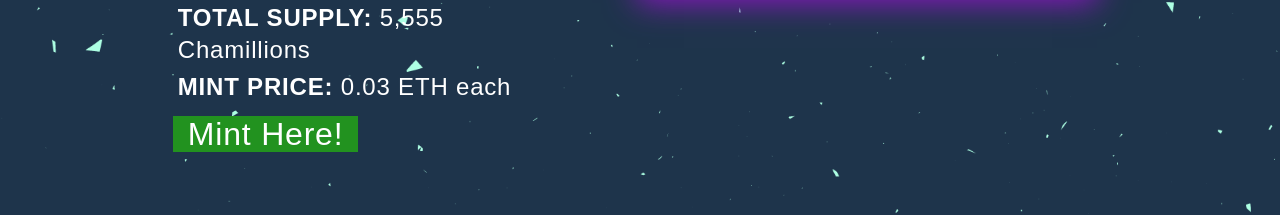
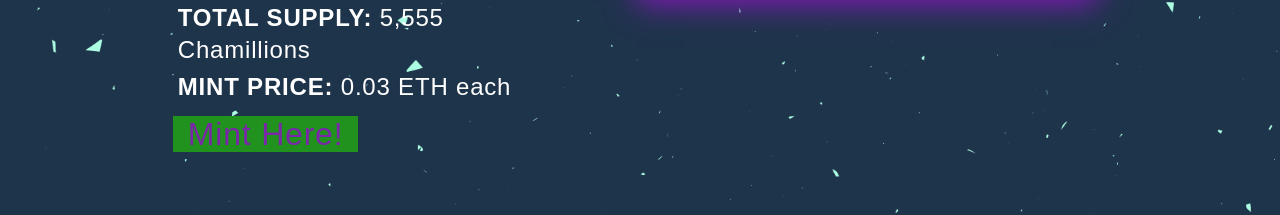
Before and after one commit to ChamillionNFT/chamillionNFT, a Next.js app: page / in a window 1280 px wide. In both pictures the pointer is over the element "Mint Here!". Shown: the part 917-1132 px from the top of the page. Built offline with nearby package versions, Linux system fonts and the light colour scheme; a web font is replaced by a local one.

Commit message:
Update globals.css

```diff
--- a/styles/globals.css
+++ b/styles/globals.css
@@ -123,7 +123,7 @@ overflow: hidden;
 
 }
 .mint_date:hover{
-  color: rgb(255, 255, 255);
+  color: rgb(122, 39, 170);
 }
 .launch_date Link{
   margin-top: 20px;
```
